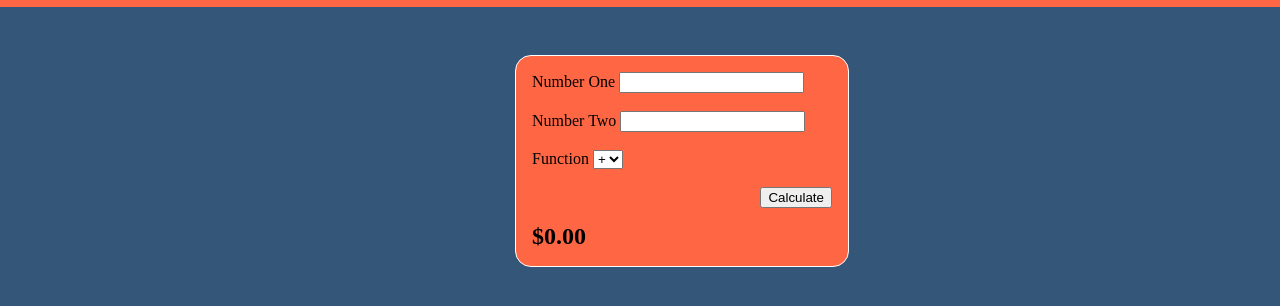
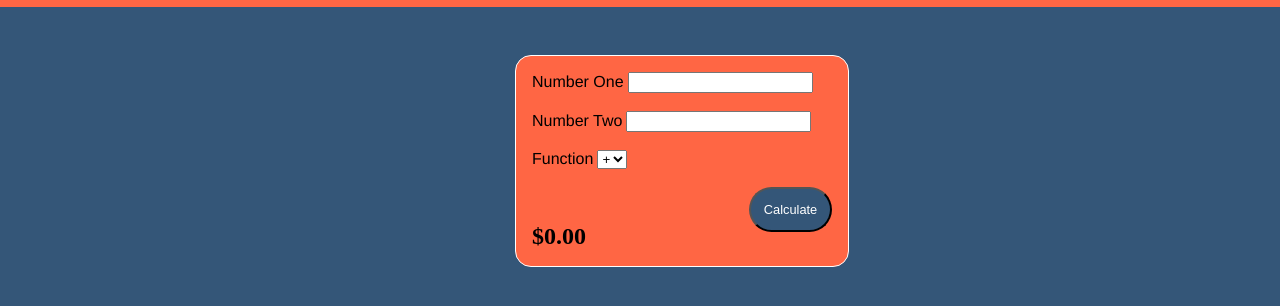
Before and after one commit to JoshDavis/assignments, a PHP site: page / in a window 1280 px wide. Shown: the top 306 px of the page. Run offline with PHP 8.4, Linux system fonts and the light colour scheme.

Commit message:
Changed some CSS styles. Changed the look of the button.

```diff
--- a/mtm1531/assignment-2/css/general.css
+++ b/mtm1531/assignment-2/css/general.css
@@ -22,6 +22,7 @@ margin-top: 3em;
 
 label {
 	margin-top: 2em;
+	font-family: helvetica, sans-serif;
 }
 
 strong {
@@ -31,4 +32,9 @@ strong {
 
 button {
 	float: right;
+	background-color: #345678;
+	border-radius: 2em;
+	padding: 1em;
+	color: #FFF;
+	font-size: 0.8em;
 }
```
